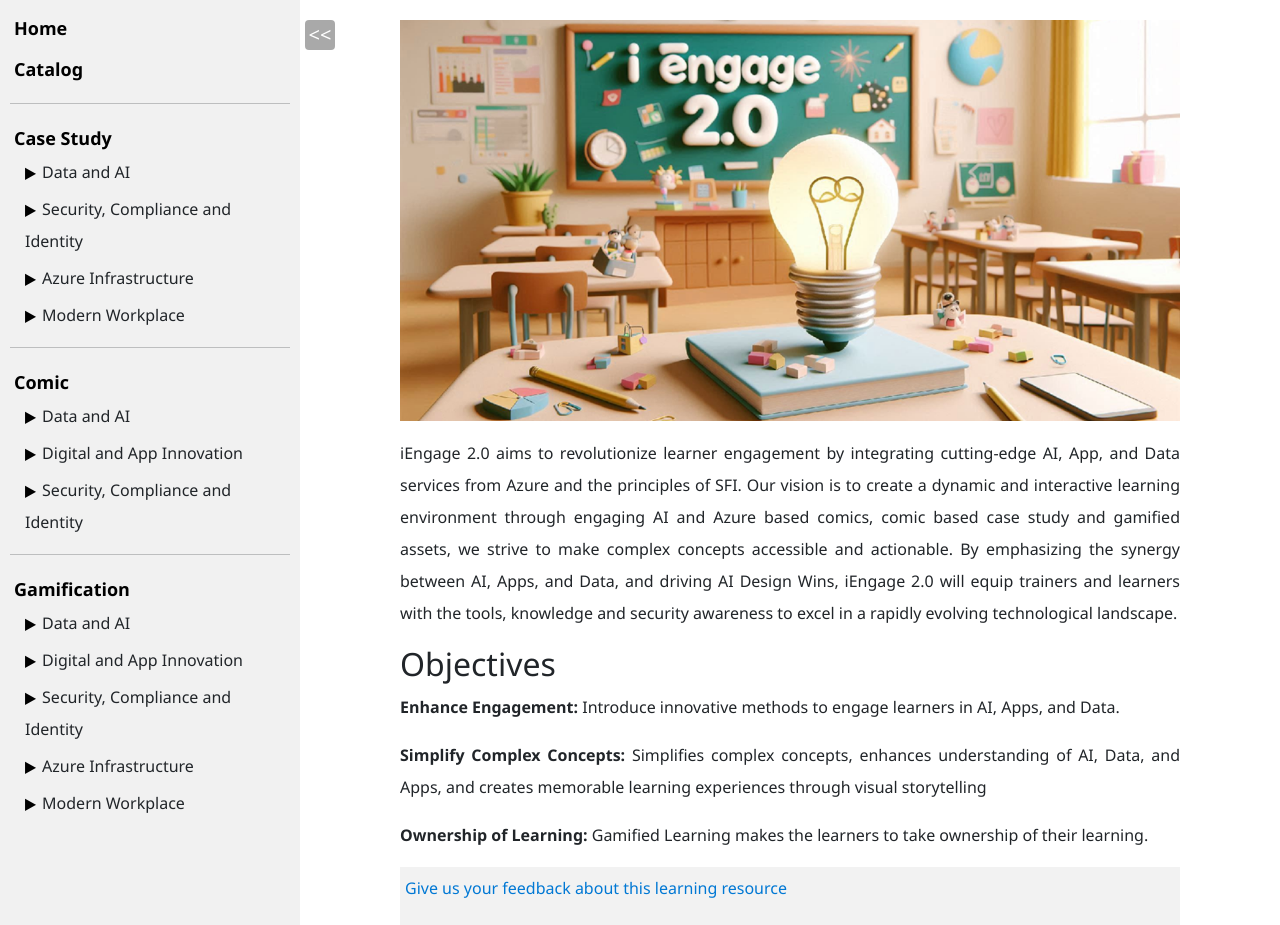
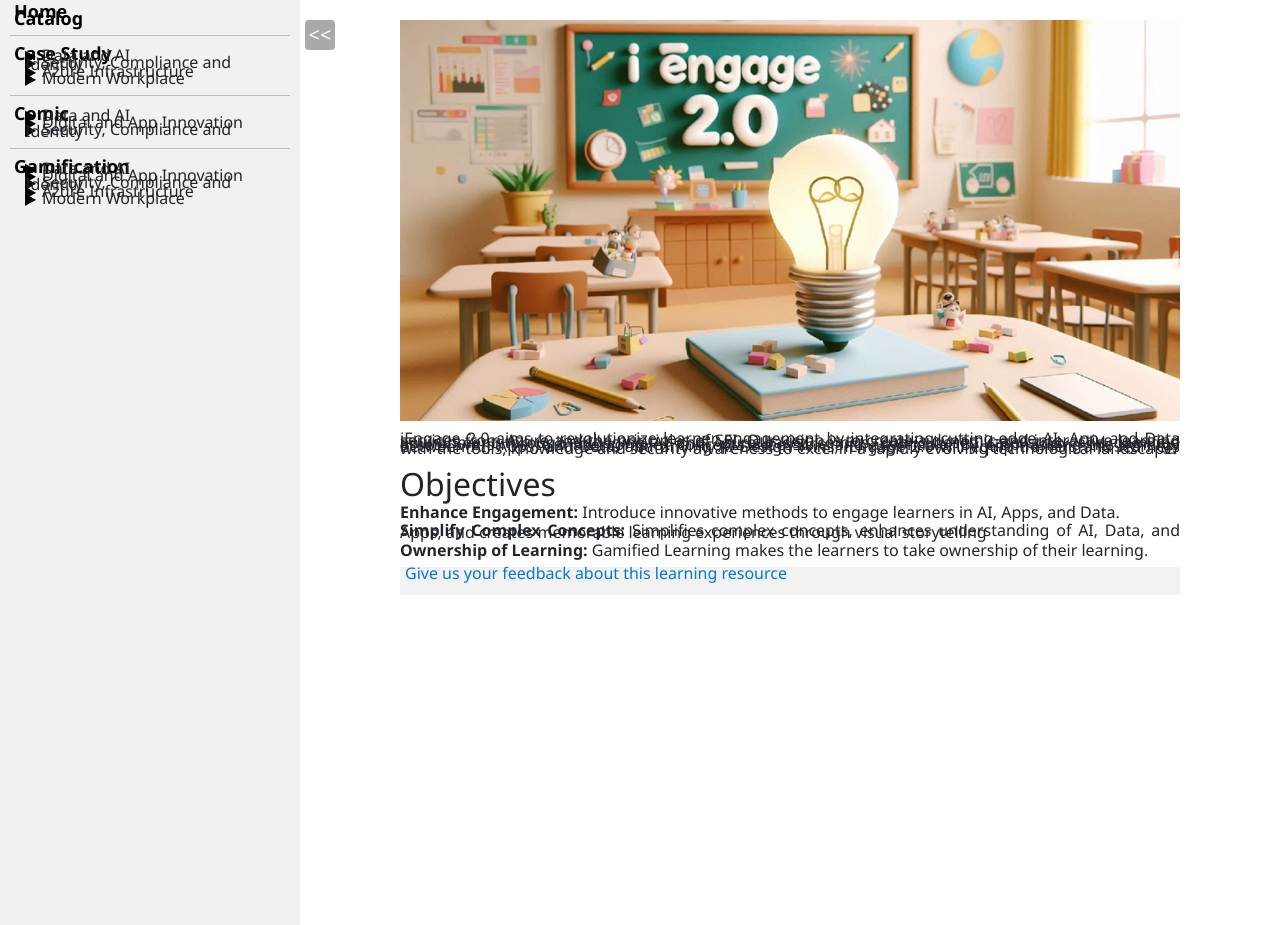
Before and after one commit to ningweinw/iengage, a Jekyll site: the page built from index.markdown, in a window 1280 px wide and 925 px high. Built offline with Jekyll 4.4.1, drawn with Linux system fonts in a browser that asks for light colours.

Commit message:
Update style.css

```diff
--- a/assets/css/style.css
+++ b/assets/css/style.css
@@ -2,7 +2,7 @@
     margin: 0;
     font-family: 'Segoe UI', Tahoma, Geneva, Verdana, sans-serif;
     display: flex;
-    line-height: 2;
+    line-height: 2px;
 }
 
 #leftDiv {
```
